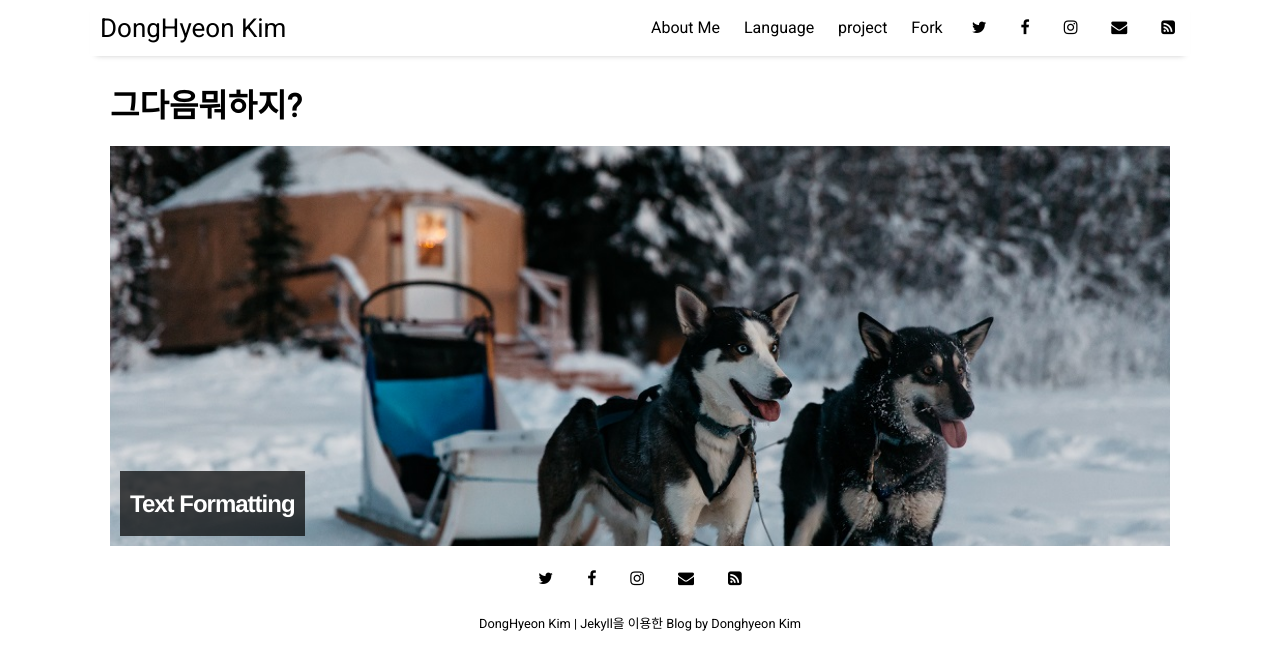
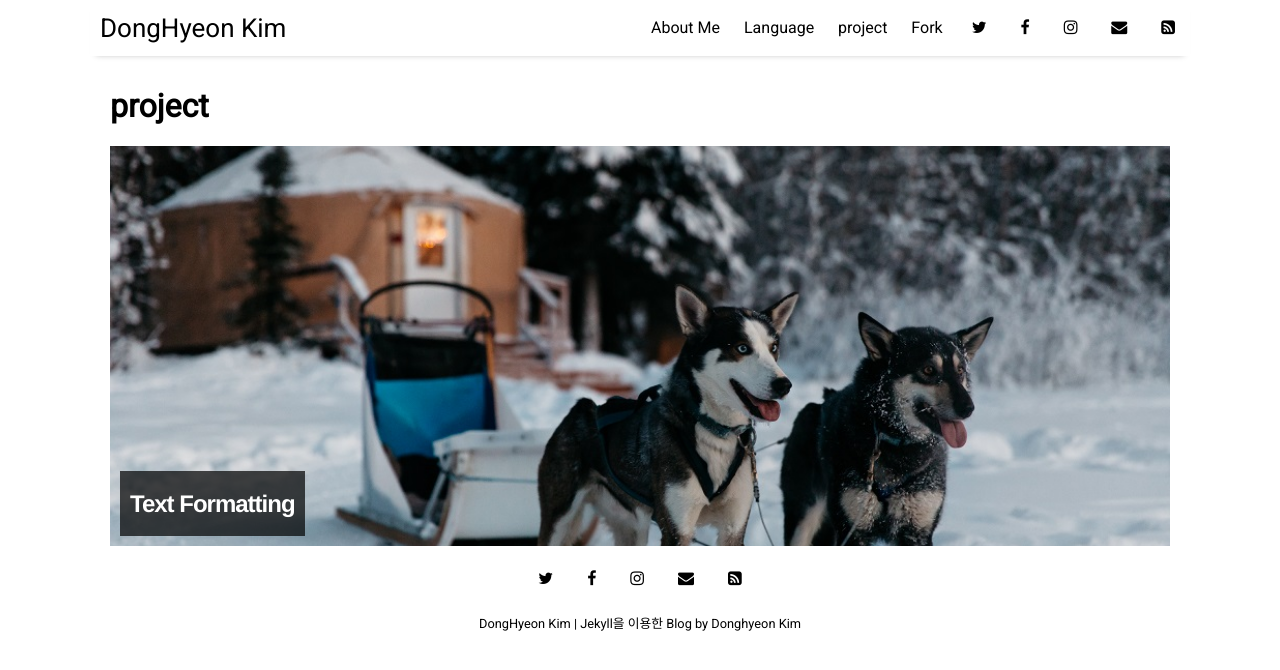
Before and after one commit to xddongx/xddongx.github.io, a Jekyll site: the page built from pages/sample-posts.html, in a window 1280 px wide. Shown: the top 670 px of the page. Built offline with Jekyll 4.4.1, drawn with Linux system fonts in a browser that asks for light colours; nearby versions of some CDN libraries.

Commit message:
Update sample-posts.html

```diff
--- a/pages/sample-posts.html
+++ b/pages/sample-posts.html
@@ -1,6 +1,6 @@
 ---
 layout: page
-title: 그다음뭐하지?
+title: project
 ---
 {% for post in site.categories.sample %}
   <a href="{{ site.github.url }}{{ post.url }}">
```
